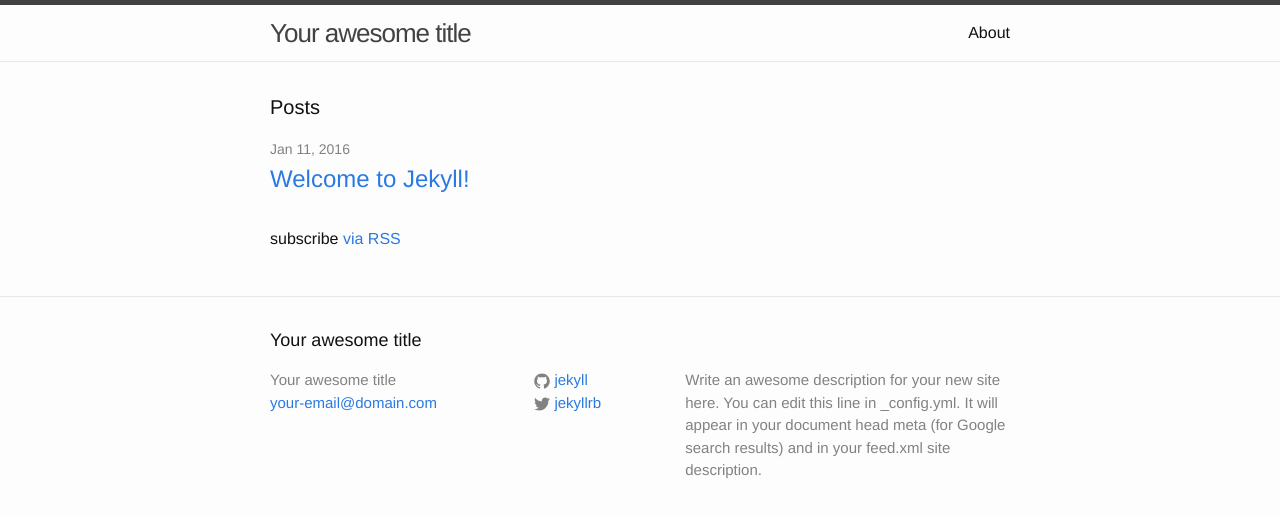
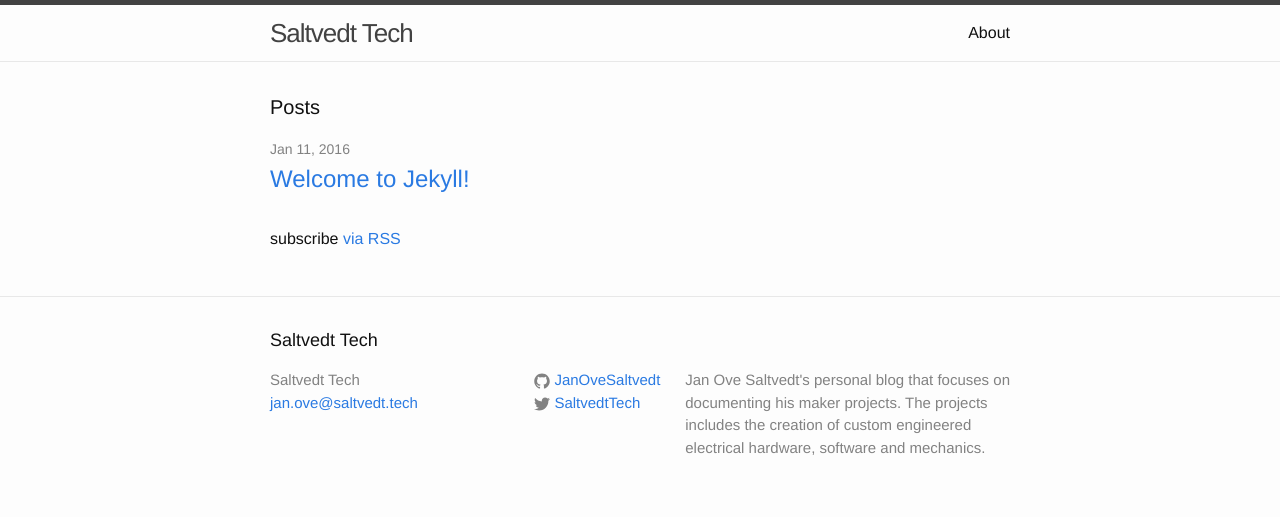
Before and after one commit to JanOveSaltvedt/JanOveSaltvedt.github.io, a Jekyll site: the page built from index.html, in a window 1280 px wide. Shown: the top 517 px of the page. Built offline with Jekyll 4.4.1, drawn with Linux system fonts in a browser that asks for light colours.

Commit message:
Configured page

```diff
--- /dev/null
+++ b/CNAME
@@ -0,0 +1 @@
+saltvedt.tech
--- /dev/null
+++ b/Gemfile
@@ -0,0 +1,3 @@
+source 'https://rubygems.org'
+gem 'github-pages'
+gem 'wdm', '>= 0.1.0' if Gem.win_platform?
--- a/_config.yml
+++ b/_config.yml
@@ -1,14 +1,13 @@
 # Site settings
-title: Your awesome title
-email: your-email@domain.com
+title: Saltvedt Tech
+email: jan.ove@saltvedt.tech
 description: > # this means to ignore newlines until "baseurl:"
-  Write an awesome description for your new site here. You can edit this
-  line in _config.yml. It will appear in your document head meta (for
-  Google search results) and in your feed.xml site description.
+  Jan Ove Saltvedt's personal blog that focuses on documenting his maker projects.
+  The projects includes the creation of custom engineered  electrical hardware, software and mechanics.
 baseurl: "" # the subpath of your site, e.g. /blog/
-url: "http://yourdomain.com" # the base hostname & protocol for your site
-twitter_username: jekyllrb
-github_username:  jekyll
+url: "http://saltvedt.tech" # the base hostname & protocol for your site
+twitter_username: SaltvedtTech
+github_username:  JanOveSaltvedt
 
 # Build settings
 markdown: kramdown
```
Also changed, not shown: Gemfile.lock (added), 1 other file.
